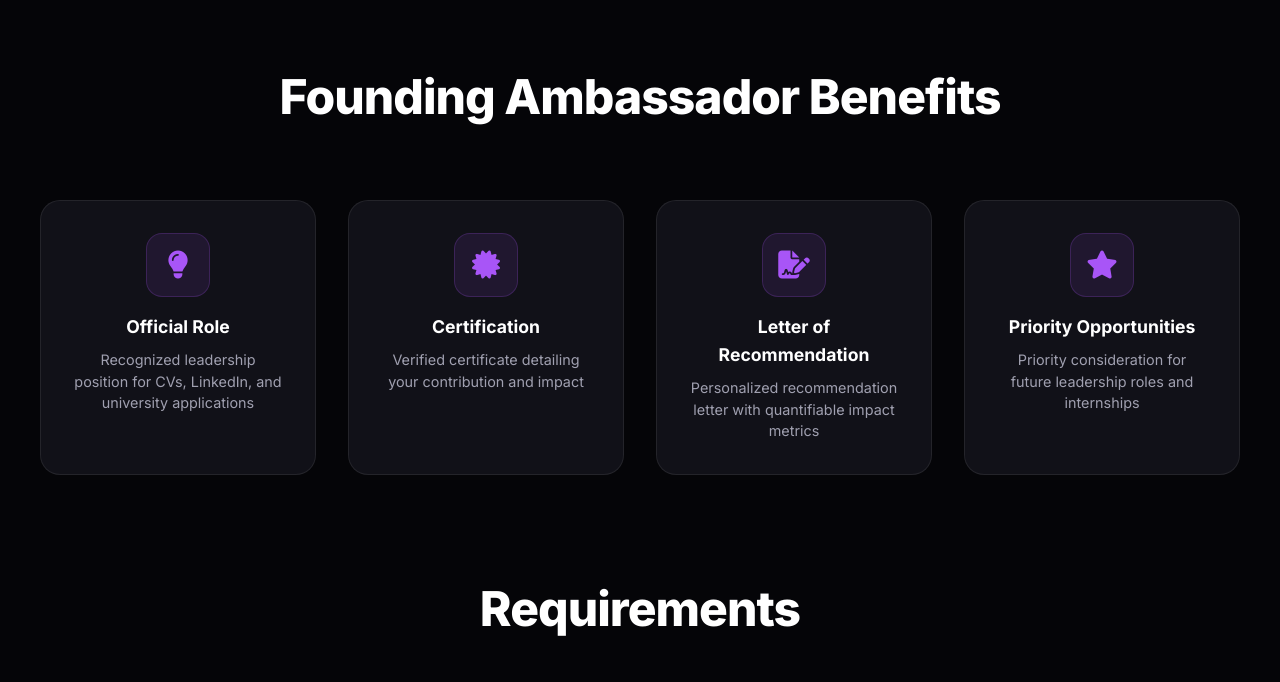
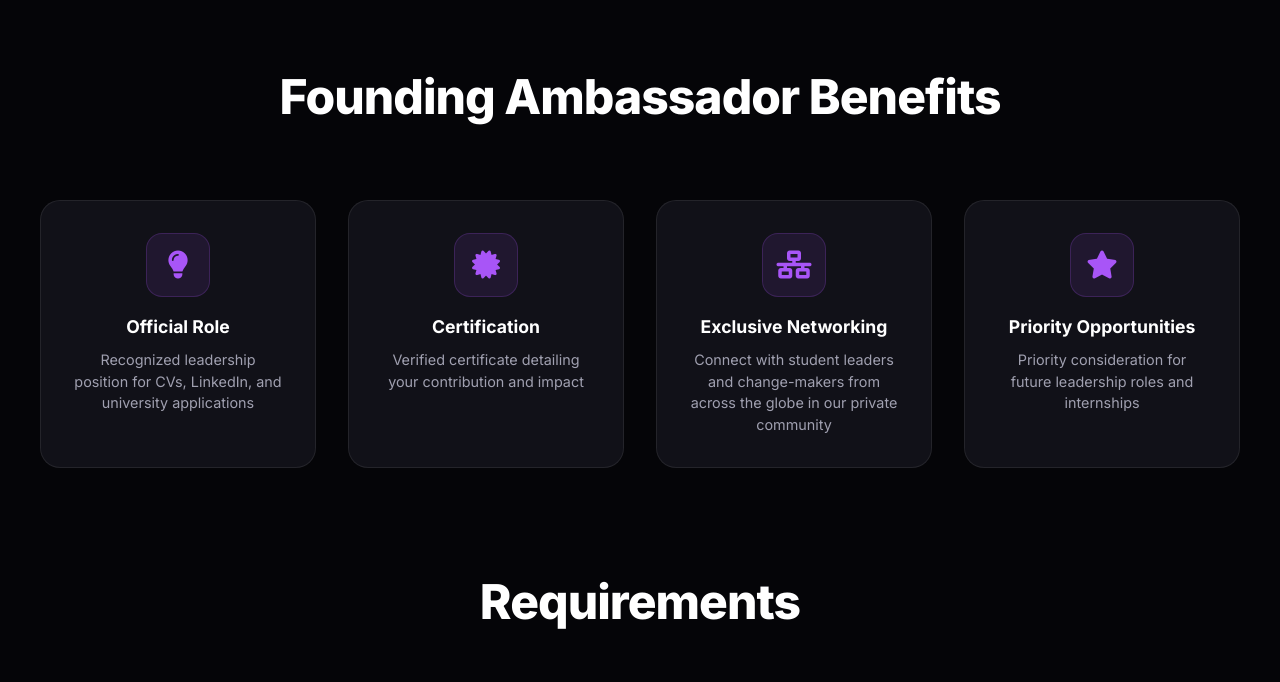
Before and after one commit to Igrokalimansur/TeamUp-Linktree, a Flask app: page /ambassador in a window 1280 px wide. Shown: the part 837-1519 px from the top of the page. Run offline with Flask 3, Linux system fonts and the light colour scheme.

Commit message:
Small edit

```diff
--- a/templates/ambassador.html
+++ b/templates/ambassador.html
@@ -81,10 +81,10 @@
                         </div>
                         <div class="benefit-card-ambassador">
                             <div class="benefit-icon-ambassador">
-                                <i class="fas fa-file-signature"></i>
+                                <i class="fas fa-network-wired"></i>
                             </div>
-                            <h3>Letter of Recommendation</h3>
-                            <p>Personalized recommendation letter with quantifiable impact metrics</p>
+                            <h3>Exclusive Networking</h3>
+                            <p>Connect with student leaders and change-makers from across the globe in our private community</p>
                         </div>
                         <div class="benefit-card-ambassador">
                             <div class="benefit-icon-ambassador">
```
